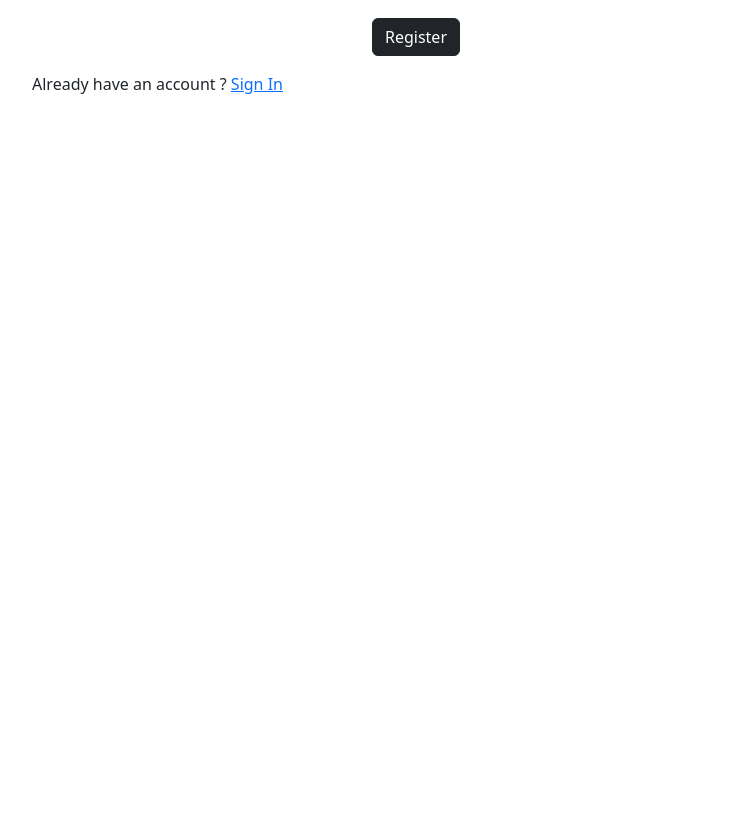
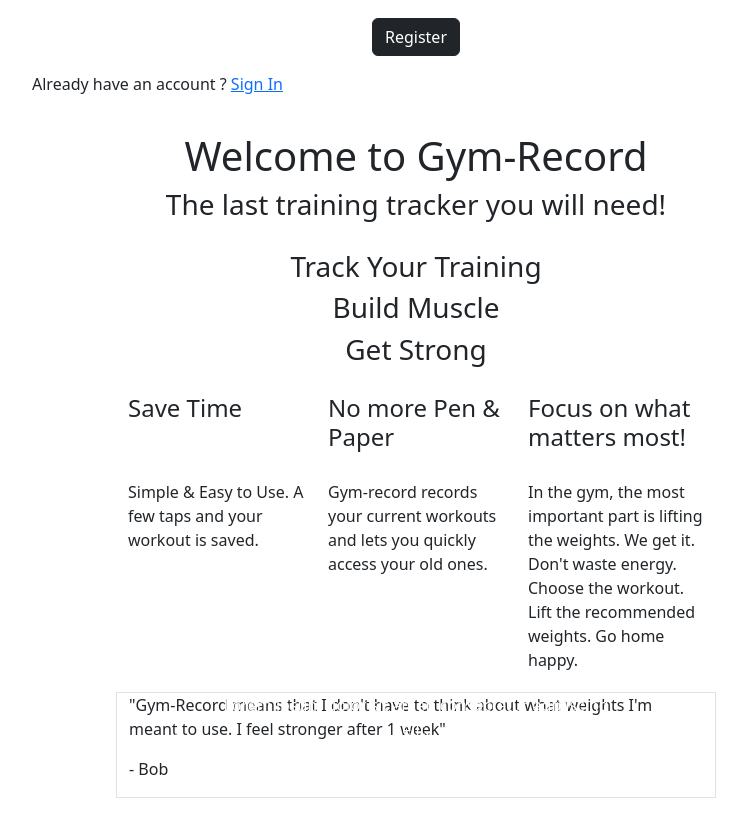
Before and after one commit to MikeLynagh/gym-record, a React (Create React App) app: page / in a window 1280 px wide. Shown: the part 452-1288 px from the top of the page, without its empty margins (224-971 px from the left). Before the commit the page ends 800 px from the top, so only its background shows below. Built offline with nearby package versions, Linux system fonts and the light colour scheme.

Commit message:
added text for login page

```diff
--- a/package.json
+++ b/package.json
@@ -3,6 +3,10 @@
   "version": "0.1.0",
   "private": true,
   "dependencies": {
+    "@fortawesome/fontawesome": "^1.1.8",
+    "@fortawesome/fontawesome-free-solid": "^5.0.13",
+    "@fortawesome/fontawesome-svg-core": "^6.2.1",
+    "@fortawesome/react-fontawesome": "^0.2.0",
     "@testing-library/jest-dom": "^5.16.5",
     "@testing-library/react": "^13.4.0",
     "@testing-library/user-event": "^13.5.0",
@@ -10,6 +14,7 @@
     "bootstrap": "^5.2.2",
     "chart.js": "^4.0.1",
     "dotenv": "^16.0.3",
+    "font-awesome": "^4.7.0",
     "react": "^18.2.0",
     "react-bootstrap": "^2.5.0",
     "react-chartjs-2": "^5.0.1",
--- a/public/index.html
+++ b/public/index.html
@@ -3,6 +3,8 @@
   <head>
     <meta charset="utf-8" />
     <link rel="icon" href="%PUBLIC_URL%/favicon.ico" />
+    <link rel="stylesheet" href="https://use.fontawesome.com/releases/v5.15.4/css/all.css" integrity="sha384-DyZ88mC6Up2uqS4h/KRgHuoeGwBcD4Ng9SiP4dIRy0EXTlnuz47vAwmeGwVChigm" crossorigin="anonymous"/>
+
     <meta name="viewport" content="width=device-width, initial-scale=1" />
     <meta name="theme-color" content="#000000" />
     <meta
--- a/src/components/Register.js
+++ b/src/components/Register.js
@@ -2,6 +2,7 @@
 import { useNavigate } from 'react-router-dom';
 import { NavLink } from 'react-router-dom';
 import gymrecordlogo from '../images/gymrecordlogo.png';
+import Maintext from './components-homepage/Maintext';
 
 const Register = (props) => {
 	// use for naviaget
@@ -111,6 +112,9 @@
 					<NavLink to='/login'>Sign In</NavLink>
 				</span>
 			</p>
+			<div>
+				<Maintext />
+			</div>
 		</div>
 	);
 };
--- /dev/null
+++ b/src/components/components-homepage/Maintext.js
@@ -0,0 +1,105 @@
+import React from 'react';
+import { Container } from 'react-bootstrap';
+import { Carousel } from 'react-bootstrap';
+import Row from 'react-bootstrap/Row';
+import Col from 'react-bootstrap/Col';
+import { FontawesomeObject } from '@fortawesome/fontawesome-svg-core';
+import { FontAwesomeIcon } from '@fortawesome/react-fontawesome';
+export default function Maintext() {
+	return (
+		<Container className='border-0'>
+			<Row>
+				<Col>
+					<h1 className='text-center'>Welcome to Gym-Record </h1>
+					<h3 className='text-center'>
+						The last training tracker you will need!{' '}
+					</h3>
+				</Col>
+			</Row>
+			<Row>
+				<Col>
+					<h3 className='text-center'>Track Your Training </h3>
+					<h3 className='text-center'>Build Muscle</h3>
+					<h3 className='text-center'>Get Strong</h3>
+				</Col>
+			</Row>
+			<Row>
+				<Col>
+					<h4>Save Time </h4>
+					<FontAwesomeIcon icon={'fa-heart'} />
+				</Col>
+				<Col>
+					<h4>No more Pen & Paper </h4>
+				</Col>
+				<Col>
+					<h4>Focus on what matters most!</h4>
+				</Col>
+			</Row>
+			<Row>
+				<Col>
+					<p>Simple & Easy to Use. A few taps and your workout is saved. </p>
+				</Col>
+				<Col>
+					Gym-record records your current workouts and lets you quickly access
+					your old ones.{' '}
+				</Col>
+				<Col>
+					In the gym, the most important part is lifting the weights. We get it.
+					Don't waste energy. Choose the workout. Lift the recommended weights.
+					Go home happy.{' '}
+				</Col>
+			</Row>
+			<Row className='mb-5'>
+				<Col className='border'>
+					<Carousel>
+						<Carousel.Item>
+							<div>
+								<p>
+									"Gym-Record means that I don't have to think about what
+									weights I'm meant to use. I feel stronger after 1 week"
+								</p>
+								<p>- James </p>
+							</div>
+							<Carousel.Caption>
+								<h3>First slide label</h3>
+								<p>
+									Nulla vitae elit libero, a pharetra augue mollis interdum.
+								</p>
+							</Carousel.Caption>
+						</Carousel.Item>
+						<Carousel.Item>
+							<div>
+								<p>
+									"Gym-Record means that I don't have to think about what
+									weights I'm meant to use. I feel stronger after 1 week"
+								</p>
+								<p>- Bob </p>
+							</div>
+							<Carousel.Caption>
+								<h3>Second slide label</h3>
+								<p>Lorem ipsum dolor sit amet, consectetur adipiscing elit.</p>
+							</Carousel.Caption>
+						</Carousel.Item>
+						<Carousel.Item>
+							<div>
+								<p>
+									"Gym-Record means that I don't have to think about what
+									weights I'm meant to use. I feel stronger after 1 week"
+								</p>
+								<p>- Jack </p>
+							</div>
+
+							<Carousel.Caption>
+								<h3>Third slide label</h3>
+								<p>
+									Praesent commodo cursus magna, vel scelerisque nisl
+									consectetur.
+								</p>
+							</Carousel.Caption>
+						</Carousel.Item>
+					</Carousel>
+				</Col>
+			</Row>
+		</Container>
+	);
+}
```
Also changed, not shown: 2 other files (tests, documents, lock files or other folders).
